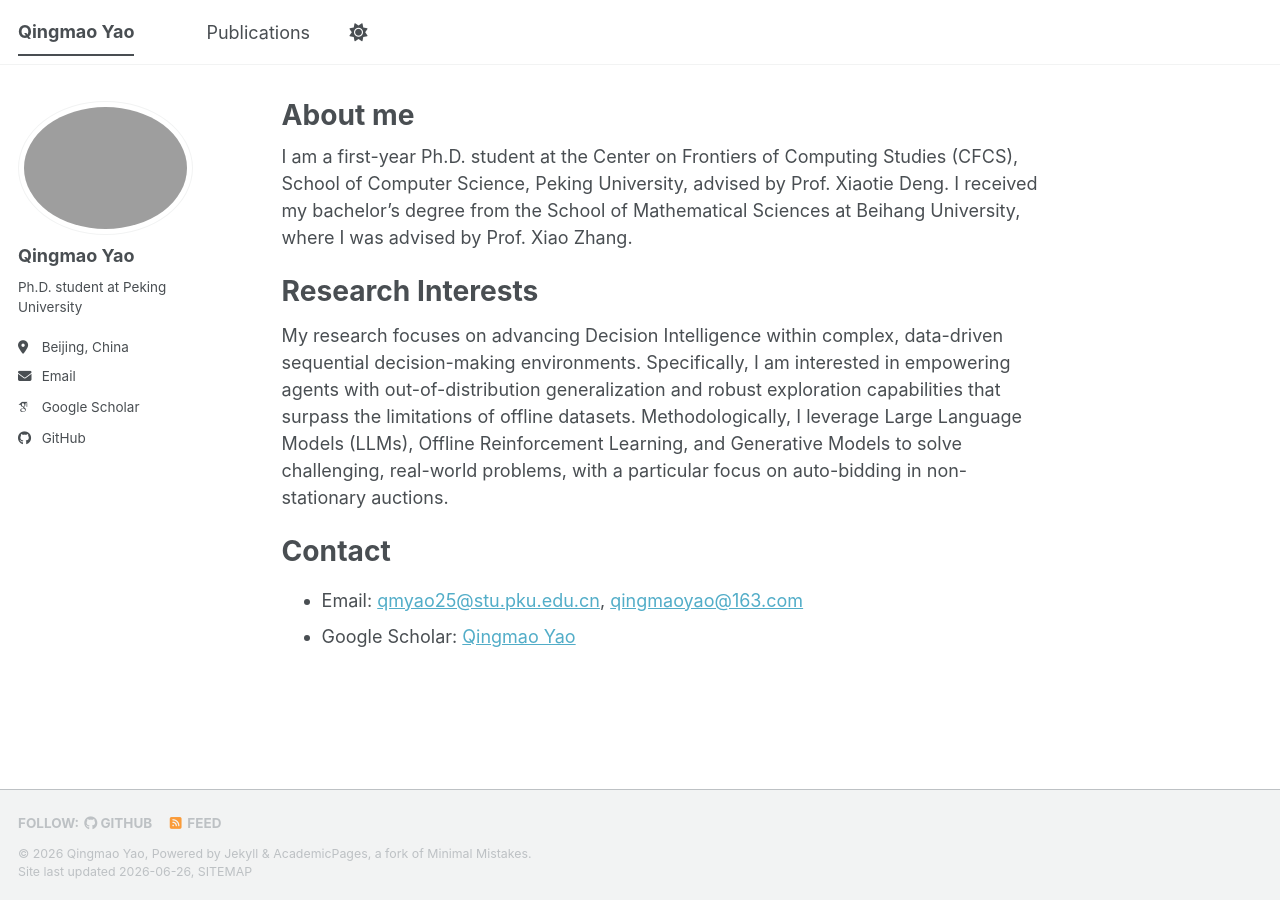
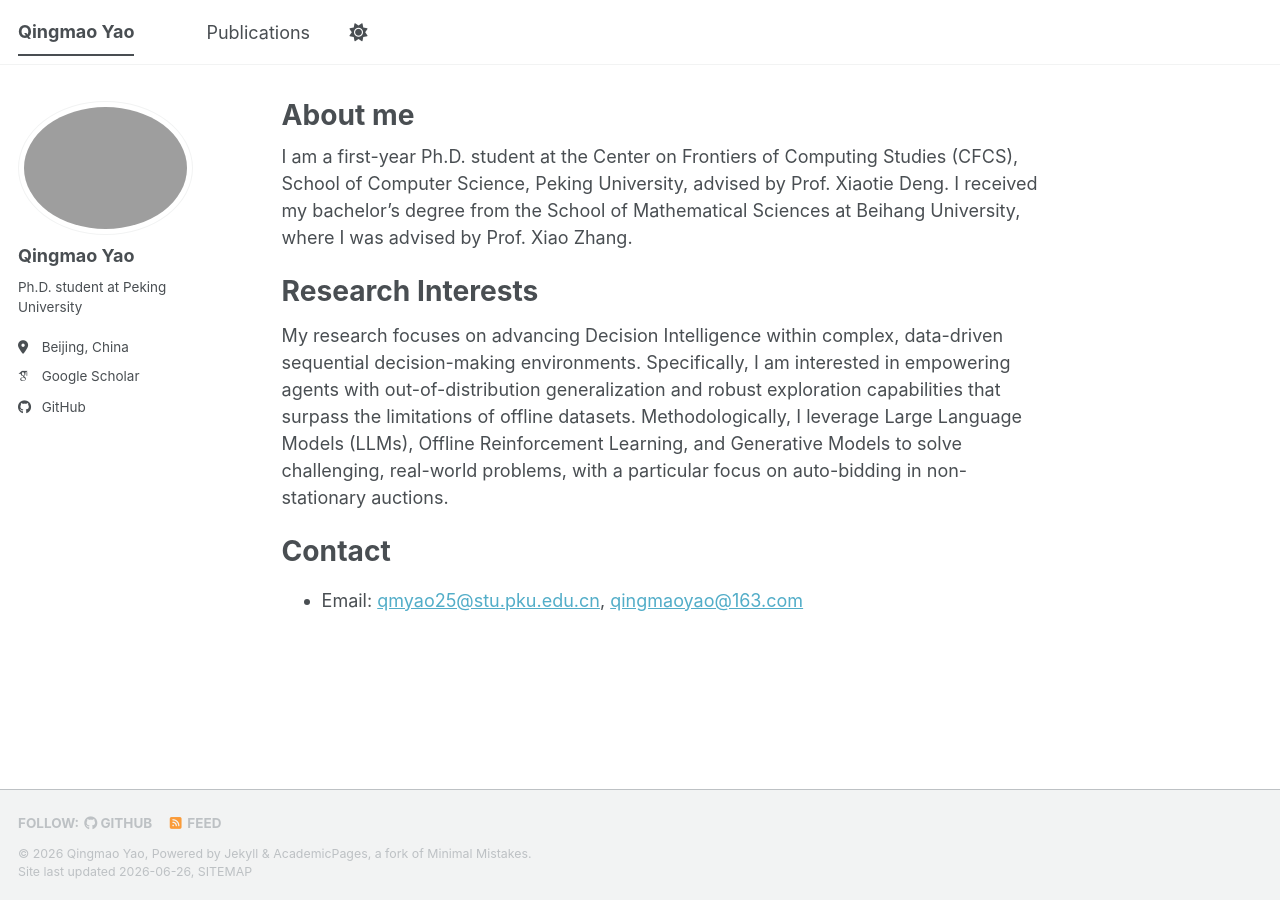
Before and after one commit to yqpqry/yqpqry.github.io, a Jekyll site: the page built from _pages/about.md, in a window 1280 px wide. Built offline with Jekyll 4.4.1, drawn with Linux system fonts in a browser that asks for light colours; some web fonts are replaced; a script bundle is joined from its source files by our own code; library files that are not in the unit come from our copies; part of the change alters nothing that is shown.

Commit message:
Update contact information

```diff
--- a/_config.yml
+++ b/_config.yml
@@ -30,7 +30,7 @@ author:
   location         : "Beijing, China"
   employer         :
   uri              :
-  email            : "qmyao25@stu.pku.edu.cn"
+  email            :
 
   # Academic websites
   academia         : # URL
--- a/_pages/about.md
+++ b/_pages/about.md
@@ -21,4 +21,3 @@ Contact
 ======
 
 * Email: [qmyao25@stu.pku.edu.cn](mailto:qmyao25@stu.pku.edu.cn), [qingmaoyao@163.com](mailto:qingmaoyao@163.com)
-* Google Scholar: [Qingmao Yao](https://scholar.google.com/citations?user=KKVy_DEAAAAJ&hl=zh-CN&oi=ao)
```
